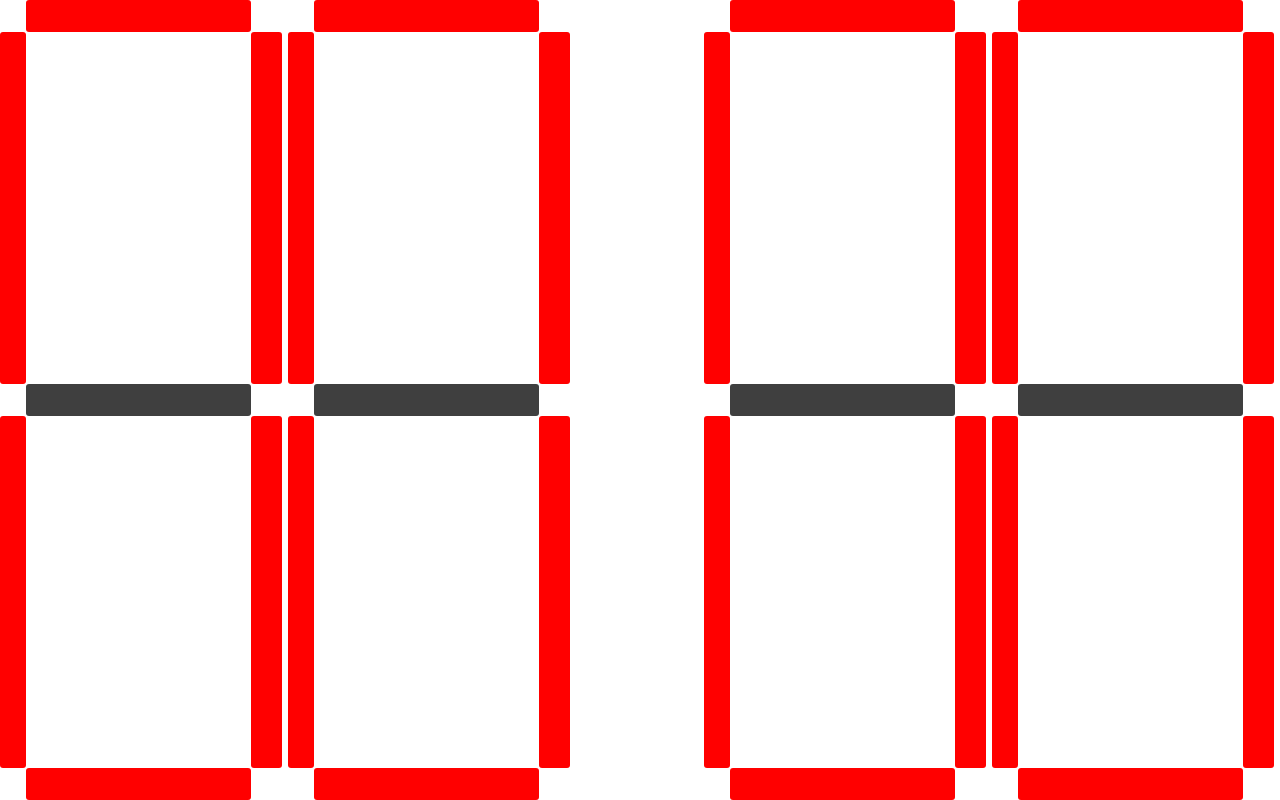
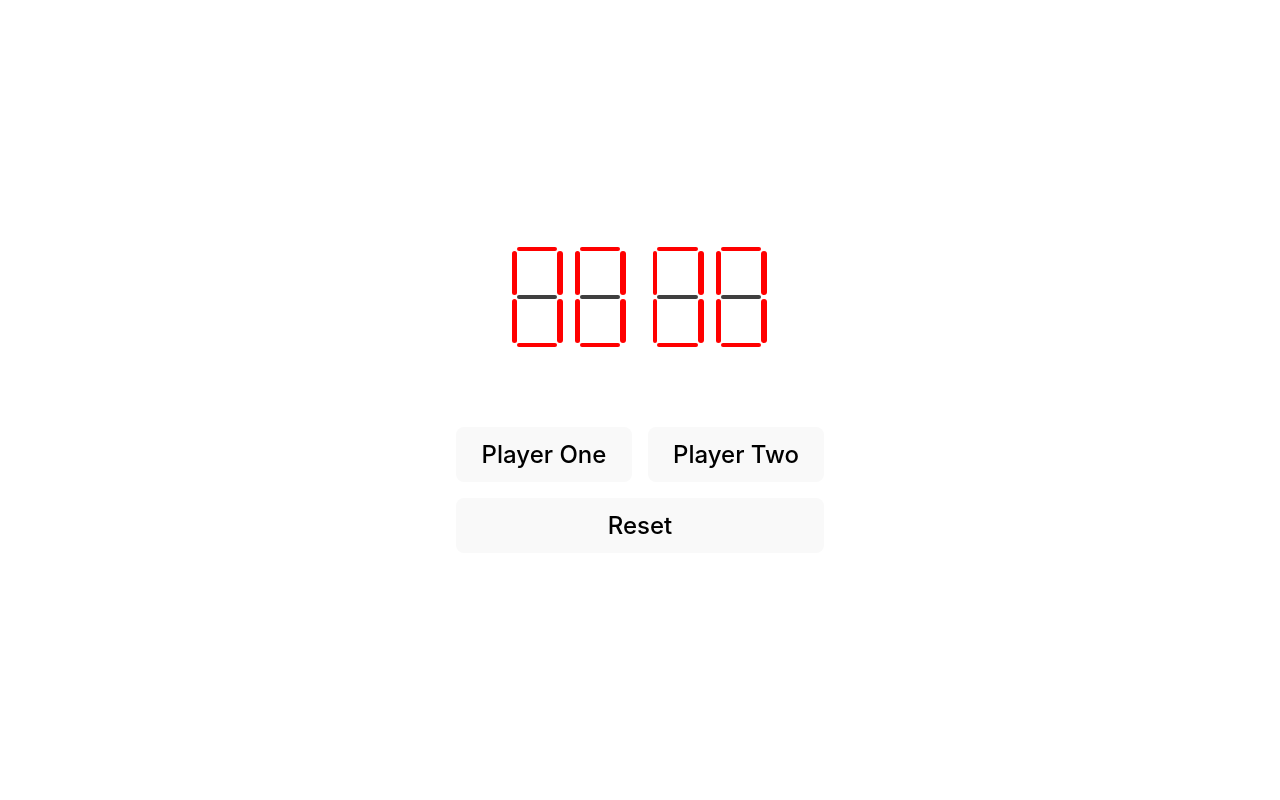
Before and after one commit to oslokommune/bordtennis, a Vue app: page / in a window 1280 px wide. Built offline with nearby package versions, Linux system fonts and the light colour scheme.

Commit message:
✅ Add controls

```diff
--- a/src/App.vue
+++ b/src/App.vue
@@ -1,3 +1,15 @@
+<template>
+	<div id="app">
+		<Scoreboard :playerOne="playerOne" :playerTwo="playerTwo" />
+
+		<div class="controls">
+			<button @click="playerOne++">Player One</button>
+			<button @click="playerTwo++">Player Two</button>
+			<button class="btn-reset" @click="reset">Reset</button>
+		</div>
+	</div>
+</template>
+
 <script>
 import Scoreboard from './components/Scoreboard.vue'
 
@@ -10,14 +22,46 @@ export default {
 		playerOne: 0,
 		playerTwo: 0,
 	}),
+	methods: {
+		reset() {
+			this.playerOne = 0
+			this.playerTwo = 0
+		},
+	},
 }
 </script>
 
-<template>
-	<div id="app">
-		<Scoreboard :playerOne="playerOne" :playerTwo="playerTwo" />
-	</div>
-</template>
 
 <style scoped>
+#app {
+	display: flex;
+	flex-direction: column;
+
+	justify-content: center;
+	align-items: center;
+}
+
+.Scoreboard {
+	height: 100px;
+	width: 256px;
+}
+
+.controls {
+	margin-top: 5em;
+
+	display: grid;
+	grid-template-columns: 1fr 1fr;
+	grid-column-gap: 1em;
+	grid-row: 1fr 1fr;
+	grid-row-gap: 1em;
+}
+
+.btn-reset {
+	grid-column: 1 / 3;
+}
+
+button {
+	font-size: 1.5em;
+	padding: 0.5em 1em;
+}
 </style>
--- a/src/components/Scoreboard.vue
+++ b/src/components/Scoreboard.vue
@@ -65,4 +65,8 @@ export default {
 	flex-direction: row;
 	justify-content: space-between;
 }
+
+.ScoreboardNumber {
+	width: 45%;
+}
 </style>
```
